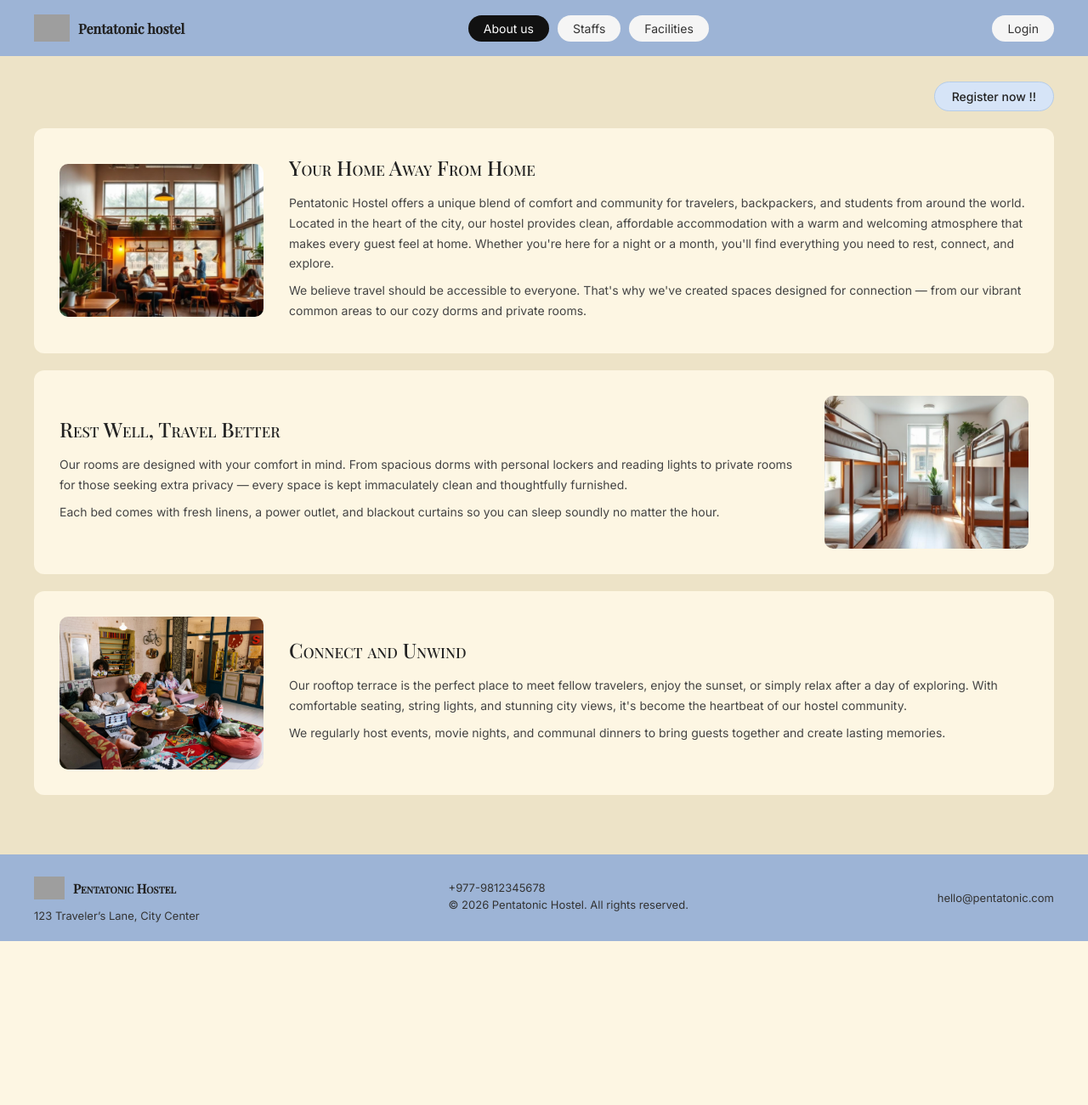
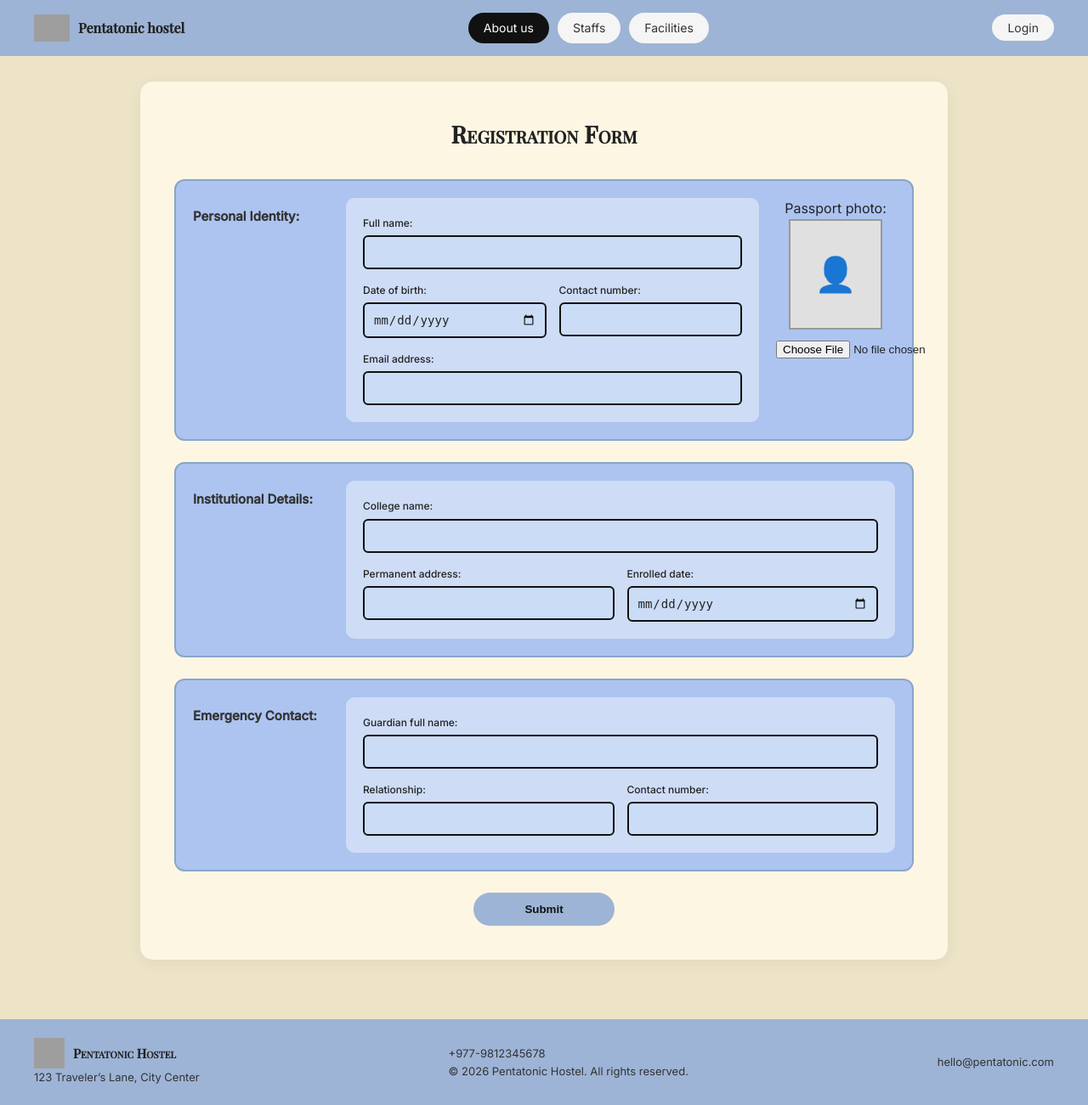
Before and after one commit to kraneelManandhar/HostelManagementSystem, a PHP site: page /HOSTELMANAGEMENTSYSTEM/index.php?action=register in a window 1280 px wide. Shown: the whole page at 85% size. Before the commit the page ends 1108 px from the top, so only its background shows below. Run offline with PHP 8.4, Linux system fonts and the light colour scheme; some libraries are stand-ins or nearby versions; grey boxes are pictures that could not be loaded.

Commit message:
Register feature done

```diff
--- a/config/db.php
+++ b/config/db.php
@@ -1 +1,46 @@
-<!-- Connect Database in this file -->
+<?php
+/**
+ * db.php
+ * Secure Database Connection using PDO
+ */
+
+$host = 'localhost';
+$db   = 'HostelManagement';
+$user = 'root';
+$pass = ''; // Default XAMPP password is empty
+$charset = 'utf8mb4';
+
+// The Data Source Name (DSN)
+$dsn = "mysql:host=$host;dbname=$db;charset=$charset";
+
+// Configuration options for PDO
+$options = [
+    // Throw exceptions on SQL errors (Crucial for debugging)
+    PDO::ATTR_ERRMODE            => PDO::ERRMODE_EXCEPTION,
+    // Return data as associative arrays (e.g., $row['full_name'])
+    PDO::ATTR_DEFAULT_FETCH_MODE => PDO::FETCH_ASSOC,
+    // Disable emulation of prepared statements for better security
+    PDO::ATTR_EMULATE_PREPARES   => false,
+];
+
+try {
+    /**
+     * CRITICAL FIX: We pass $options as the 4th argument.
+     * Without this, your ERRMODE_EXCEPTION and FETCH_ASSOC settings
+     * from above will be ignored.
+     */
+    $pdo = new PDO($dsn, $user, $pass, $options);
+
+    // echo "Connected successfully!"; // Uncomment only for testing
+} catch (\PDOException $e) {
+    // If connection fails, stop the script and show the error
+    // In a live site, you would log this to a file instead of echoing it
+    throw new \PDOException($e->getMessage(), (int)$e->getCode());
+}
+
+/**
+ * BASEURL Constant
+ * Helps with absolute paths for CSS/Images across different MVC folders
+ */
+define('BASE_URL', 'http://localhost/HOSTELMANAGEMENTSYSTEM/');
+?>
--- /dev/null
+++ b/controllers/StudentController.php
@@ -0,0 +1,40 @@
+<?php
+require_once __DIR__ . '/../models/Studnet.php';
+
+class StudentController {
+    private $studentModel;
+
+    public function __construct($db) {
+        $this->studentModel = new Student($db);
+    }
+
+    public function register() {
+        if ($_SERVER['REQUEST_METHOD'] === 'POST') {
+            // Handle image upload
+            $photoName = null;
+            if (!empty($_FILES['passport_photo']['name'])) {
+                $photoName = time() . "_" . $_FILES['passport_photo']['name'];
+                move_uploaded_file($_FILES['passport_photo']['tmp_name'], __DIR__ . "/../public/images/" . $photoName);
+            }
+
+            // Map POST data to Model array
+            $data = [
+                ':full_name' => $_POST['full_name'],
+                ':dob'       => $_POST['date_of_birth'],
+                ':contact'   => $_POST['contact_number'],
+                ':email'     => $_POST['email_address'],
+                ':photo'     => $photoName,
+                ':college'   => $_POST['college_name'],
+                ':address'   => $_POST['permanent_address'],
+                ':enrolled'  => $_POST['enrolled_date'],
+                ':g_name'    => $_POST['guardian_full_name'],
+                ':rel'       => $_POST['relationship'],
+                ':g_contact' => $_POST['guardian_contact_number']
+            ];
+
+            if ($this->studentModel->create($data)) {
+                header("Location: index.php?msg=RegistrationSuccessful");
+            }
+        }
+    }
+}
--- a/index.php
+++ b/index.php
@@ -1,78 +1,59 @@
 <?php
 /**
  * index.php
- * Homepage (About Us page) of Pentatonic Hostel.
- * Displays three content sections with images and text.
+ * The Front Controller (Router) for Pentatonic Hostel Management System.
  */
-include('views/layout/header.php');
-?>
 
-<main class="main-content">
+// 1. Load Database Configuration
+require_once 'config/db.php';
 
-    <!-- Register Now button (top right) -->
-    <div class="register-bar">
-        <a href="/HOSTELMANAGEMENTSYSTEM/views/auth/register.php" class="register-btn">Register now !!</a>
-    </div>
+// 2. Load Controllers
+// Make sure these filenames match your folder structure exactly
+require_once 'controllers/StudentController.php';
 
-    <!-- ========== Section 1: Your Home Away From Home ========== -->
-    <div class="section-block">
-        <img src="/HOSTELMANAGEMENTSYSTEM/public/images/common-area.png" alt="Common area of Pentatonic Hostel">
+// 3. Initialize Controllers
+// We pass the $pdo connection from db.php into the controllers
+$studentController = new StudentController($pdo);
 
-        <div class="section-text">
-            <h2>Your Home Away From Home</h2>
-            <p>
-                Pentatonic Hostel offers a unique blend of comfort and community for travelers,
-                backpackers, and students from around the world. Located in the heart of the city,
-                our hostel provides clean, affordable accommodation with a warm and welcoming
-                atmosphere that makes every guest feel at home. Whether you're here for a night
-                or a month, you'll find everything you need to rest, connect, and explore.
-            </p>
-            <p>
-                We believe travel should be accessible to everyone. That's why we've created
-                spaces designed for connection — from our vibrant common areas to our cozy
-                dorms and private rooms.
-            </p>
-        </div>
-    </div>
+// 4. Capture the 'action' from the URL (defaults to 'home' if empty)
+$action = $_GET['action'] ?? 'home';
 
-    <!-- ========== Section 2: Rest Well, Travel Better ========== -->
-    <div class="section-block reverse">
-        <img src="/HOSTELMANAGEMENTSYSTEM/public/images/dorm-room.png" alt="Clean dorm room with bunk beds">
+// 5. Routing Logic
+switch ($action) {
 
-        <div class="section-text">
-            <h2>Rest Well, Travel Better</h2>
-            <p>
-                Our rooms are designed with your comfort in mind. From spacious
-                dorms with personal lockers and reading lights to private rooms for
-                those seeking extra privacy — every space is kept immaculately clean
-                and thoughtfully furnished.
-            </p>
-            <p>
-                Each bed comes with fresh linens, a power outlet, and blackout curtains
-                so you can sleep soundly no matter the hour.
-            </p>
-        </div>
-    </div>
+    // Case: Viewing the Landing Page (the code you shared earlier)
+    case 'home':
+        include 'views/index.php';
+        break;
 
-    <!-- ========== Section 3: Connect and Unwind ========== -->
-    <div class="section-block">
-        <img src="/HOSTELMANAGEMENTSYSTEM/public/images/living-area.jpg" alt="Rooftop terrace at sunset">
+    // Case: Viewing the Registration Form
+    case 'register':
+        include 'views/auth/register.php';
+        break;
 
-        <div class="section-text">
-            <h2>Connect and Unwind</h2>
-            <p>
-                Our rooftop terrace is the perfect place to meet fellow travelers,
-                enjoy the sunset, or simply relax after a day of exploring. With
-                comfortable seating, string lights, and stunning city views, it's
-                become the heartbeat of our hostel community.
-            </p>
-            <p>
-                We regularly host events, movie nights, and communal dinners to
-                bring guests together and create lasting memories.
-            </p>
-        </div>
-    </div>
+    // Case: Submitting the Registration Form (POST request)
+    case 'register_submit':
+        $studentController->register();
+        break;
 
-</main>
+    // Case: Staff Page
+    case 'staff':
+        include 'views/staff.php';
+        break;
 
-<?php include('views/layout/footer.php'); ?>
+    // Case: Facilities Page
+    case 'facilities':
+        include 'views/facilities.php';
+        break;
+
+    case 'register_submit':
+    // The $studentController was initialized at the top of index.php
+    $studentController->register();
+    break;
+
+    // Default: 404 Not Found or redirect to home
+    default:
+        echo "404 - Page Not Found";
+        // Or: include 'views/index.php';
+        break;
+}
--- /dev/null
+++ b/models/Studnet.php
@@ -0,0 +1,23 @@
+<?php
+class Student {
+    private $pdo;
+
+    public function __construct($db) {
+        $this->pdo = $db;
+    }
+
+    public function create($data) {
+        $sql = "INSERT INTO students (
+                    full_name, date_of_birth, contact_number, email_address,
+                    passport_size_photo, college_name, permanent_address,
+                    enrolled_date, guardian_full_name, relationship, guardian_contact_number
+                ) VALUES (
+                    :full_name, :dob, :contact, :email,
+                    :photo, :college, :address,
+                    :enrolled, :g_name, :rel, :g_contact
+                )";
+
+        $stmt = $this->pdo->prepare($sql);
+        return $stmt->execute($data);
+    }
+}
--- a/public/css/style.css
+++ b/public/css/style.css
@@ -1,5 +1,5 @@
 /* =============================================
-   RESET & BASE
+   1. RESET & BASE
    ============================================= */
 * {
   margin: 0;
@@ -9,15 +9,16 @@
 
 body {
   font-family: "Inter", sans-serif;
-  background-color: #ede3c7; /* warm cream background */
+  background-color: #ede3c7; /* Warm cream background */
   color: #222;
+  line-height: 1.6;
 }
 
 /* =============================================
-   NAVBAR
+   2. NAVBAR
    ============================================= */
 .navbar {
-  background-color: #9db4d6; /* soft blue */
+  background-color: #9db4d6; /* Soft blue */
   padding: 12px 40px;
 }
 
@@ -27,7 +28,6 @@ body {
   align-items: center;
 }
 
-/* Logo area */
 .logo {
   display: flex;
   align-items: center;
@@ -43,57 +43,37 @@ body {
   object-fit: contain;
 }
 
-/* Navigation links */
 .nav-links {
   display: flex;
   gap: 10px;
 }
 
-.nav-links a {
+.nav-links a, .login-btn {
   text-decoration: none;
   color: #333;
   padding: 7px 18px;
   border-radius: 20px;
   background-color: #f5f5f5;
   font-size: 14px;
-  transition:
-    background-color 0.2s,
-    color 0.2s;
+  transition: background-color 0.2s, color 0.2s;
 }
 
-.nav-links a:hover {
+.nav-links a:hover, .login-btn:hover {
   background-color: #e0e0e0;
 }
 
-/* Active tab — dark pill */
 .nav-links a.active {
   background-color: #111;
   color: #fff;
 }
 
-/* Login button */
-.login-btn {
-  text-decoration: none;
-  padding: 7px 18px;
-  border-radius: 20px;
-  background-color: #f5f5f5;
-  color: #333;
-  font-size: 14px;
-  transition: background-color 0.2s;
-}
-
-.login-btn:hover {
-  background-color: #e0e0e0;
-}
-
 /* =============================================
-   MAIN CONTENT SECTIONS
+   3. MAIN CONTENT LAYOUT
    ============================================= */
 .main-content {
   padding: 30px 40px;
 }
 
-/* Register Now button (top-right of hero) */
 .register-bar {
   display: flex;
   justify-content: flex-end;
@@ -116,24 +96,23 @@ body {
   background-color: #c0d6ef;
 }
 
-/* ---- Section blocks ---- */
-/* Each section: image + text side by side */
+/* =============================================
+   4. LANDING PAGE SECTION BLOCKS
+   ============================================= */
 .section-block {
   display: flex;
   align-items: center;
   gap: 30px;
-  background-color: #fdf6e3; /* slightly lighter cream card */
+  background-color: #fdf6e3;
   border-radius: 12px;
   padding: 30px;
   margin-bottom: 20px;
 }
 
-/* Alternate layout: text left, image right */
 .section-block.reverse {
   flex-direction: row-reverse;
 }
 
-/* Section images */
 .section-block img {
   width: 240px;
   height: 180px;
@@ -142,30 +121,145 @@ body {
   flex-shrink: 0;
 }
 
-/* Section text */
 .section-text h2 {
   font-family: "Playfair Display", serif;
   font-size: 24px;
   font-weight: 500;
   margin-bottom: 14px;
-  /* Small-caps style to match screenshot */
   font-variant: small-caps;
 }
 
 .section-text p {
   font-size: 14px;
-  line-height: 1.7;
   color: #444;
   margin-bottom: 8px;
 }
 
 /* =============================================
-   FOOTER
+   5. REGISTRATION PAGE (MVC VIEW)
+   ============================================= */
+.registration-card {
+  background-color: #fdf6e3;
+  max-width: 950px;
+  margin: 0 auto;
+  padding: 40px;
+  border-radius: 15px;
+  box-shadow: 0 4px 20px rgba(0,0,0,0.05);
+}
+
+.registration-card h2 {
+  text-align: center;
+  font-family: "Playfair Display", serif;
+  font-variant: small-caps;
+  margin-bottom: 30px;
+  font-size: 28px;
+}
+
+.reg-section {
+  background-color: #adc4f0;
+  border-radius: 12px;
+  padding: 20px;
+  margin-bottom: 25px;
+  display: flex;
+  gap: 20px;
+  align-items: flex-start;
+  border: 2px solid #8aa4c9;
+}
+
+.reg-label-side {
+  width: 160px;
+  font-weight: 600;
+  font-size: 15px;
+  color: #333;
+  padding-top: 10px;
+}
+
+.reg-input-grid {
+  flex: 1;
+  display: grid;
+  grid-template-columns: 1fr 1fr;
+  gap: 15px;
+  background: rgba(255, 255, 255, 0.4);
+  padding: 20px;
+  border-radius: 10px;
+}
+
+.full-row { grid-column: span 2; }
+
+.reg-input-grid label {
+  display: block;
+  font-size: 12px;
+  margin-bottom: 5px;
+  font-weight: 500;
+}
+
+/* Fixed Input Styling with Border and Darker Background */
+.reg-input-grid input,
+.reg-input-grid select,
+.reg-input-grid textarea {
+  width: 100%;
+  padding: 10px;
+  border: 2px solid #111; /* Strong black border for definition */
+  border-radius: 6px;
+  background-color: #cbdcf7;
+  font-size: 14px;
+  color: #222;
+  transition: border-color 0.2s, box-shadow 0.2s;
+}
+
+/* Focus effect */
+.reg-input-grid input:focus {
+  outline: none;
+  border-color: #5a7fb5;
+  box-shadow: 0 0 5px rgba(90, 127, 181, 0.3);
+  background-color: #d6e4f7;
+}
+
+.photo-box {
+  width: 140px;
+  text-align: center;
+}
+
+.photo-placeholder {
+  width: 110px;
+  height: 130px;
+  background: #e0e0e0;
+  margin: 0 auto 10px;
+  border: 2px solid #999;
+  display: flex;
+  align-items: center;
+  justify-content: center;
+  font-size: 40px;
+}
+
+.submit-container {
+  text-align: center;
+  margin-top: 10px;
+}
+
+.main-submit-btn {
+  background-color: #9db4d6;
+  color: #111;
+  padding: 12px 60px;
+  border: none;
+  border-radius: 25px;
+  font-weight: 600;
+  cursor: pointer;
+  transition: all 0.2s;
+}
+
+.main-submit-btn:hover {
+  background-color: #111;
+  color: #fff;
+}
+
+/* =============================================
+   6. FOOTER
    ============================================= */
 .footer {
   background-color: #9db4d6;
   padding: 22px 40px;
-  margin-top: 20px;
+  margin-top: 40px;
 }
 
 .footer-container {
@@ -176,7 +270,6 @@ body {
   gap: 16px;
 }
 
-/* Footer logo */
 .footer-logo {
   display: flex;
   align-items: center;
@@ -190,25 +283,9 @@ body {
 .footer-logo img {
   width: 36px;
   height: 36px;
-  object-fit: contain;
 }
 
-/* Footer address under logo */
-.footer-left p {
-  font-size: 13px;
-  margin-top: 6px;
-  color: #333;
-}
-
-/* Footer contact info */
-.footer-center p {
-  font-size: 13px;
-  color: #333;
-  margin-bottom: 4px;
-}
-
-/* Footer copyright */
-.footer-right p {
+.footer-left p, .footer-center p, .footer-right p {
   font-size: 13px;
   color: #333;
 }
--- a/views/auth/register.php
+++ b/views/auth/register.php
@@ -0,0 +1,79 @@
+<?php include(__DIR__ . '/../layout/header.php'); ?>
+
+<main class="main-content">
+    <div class="registration-card">
+        <h2>Registration Form</h2>
+
+        <form action="index.php?action=register_submit" method="POST" enctype="multipart/form-data">
+
+            <div class="reg-section">
+                <div class="reg-label-side">Personal Identity:</div>
+                <div class="reg-input-grid">
+                    <div class="full-row">
+                        <label>Full name:</label>
+                        <input type="text" name="full_name" required>
+                    </div>
+                    <div>
+                        <label>Date of birth:</label>
+                        <input type="date" name="date_of_birth" required>
+                    </div>
+                    <div>
+                        <label>Contact number:</label>
+                        <input type="text" name="contact_number" required>
+                    </div>
+                    <div class="full-row">
+                        <label>Email address:</label>
+                        <input type="email" name="email_address" required>
+                    </div>
+                </div>
+                <div class="photo-box">
+                    <label>Passport photo:</label>
+                    <div class="photo-placeholder">👤</div>
+                    <input type="file" name="passport_photo" accept="image/*">
+                </div>
+            </div>
+
+            <div class="reg-section">
+                <div class="reg-label-side">Institutional Details:</div>
+                <div class="reg-input-grid">
+                    <div class="full-row">
+                        <label>College name:</label>
+                        <input type="text" name="college_name">
+                    </div>
+                    <div>
+                        <label>Permanent address:</label>
+                        <input type="text" name="permanent_address">
+                    </div>
+                    <div>
+                        <label>Enrolled date:</label>
+                        <input type="date" name="enrolled_date">
+                    </div>
+                </div>
+            </div>
+
+            <div class="reg-section">
+                <div class="reg-label-side">Emergency Contact:</div>
+                <div class="reg-input-grid">
+                    <div class="full-row">
+                        <label>Guardian full name:</label>
+                        <input type="text" name="guardian_full_name">
+                    </div>
+                    <div>
+                        <label>Relationship:</label>
+                        <input type="text" name="relationship">
+                    </div>
+                    <div>
+                        <label>Contact number:</label>
+                        <input type="text" name="guardian_contact_number">
+                    </div>
+                </div>
+            </div>
+
+            <div class="submit-container">
+                <button type="submit" class="main-submit-btn">Submit</button>
+            </div>
+        </form>
+    </div>
+</main>
+
+<?php include(__DIR__ . '/../layout/footer.php'); ?>
```
Also changed, not shown: views/index.php (added, +78 -0 lines).
